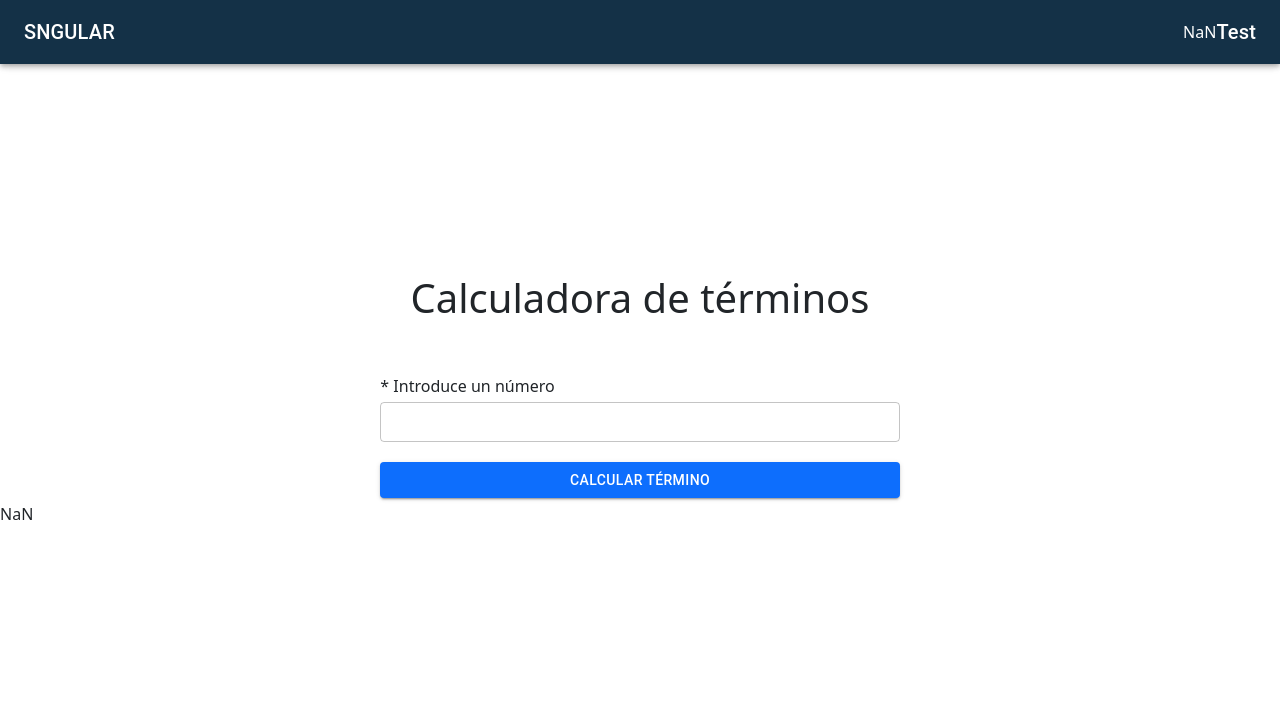
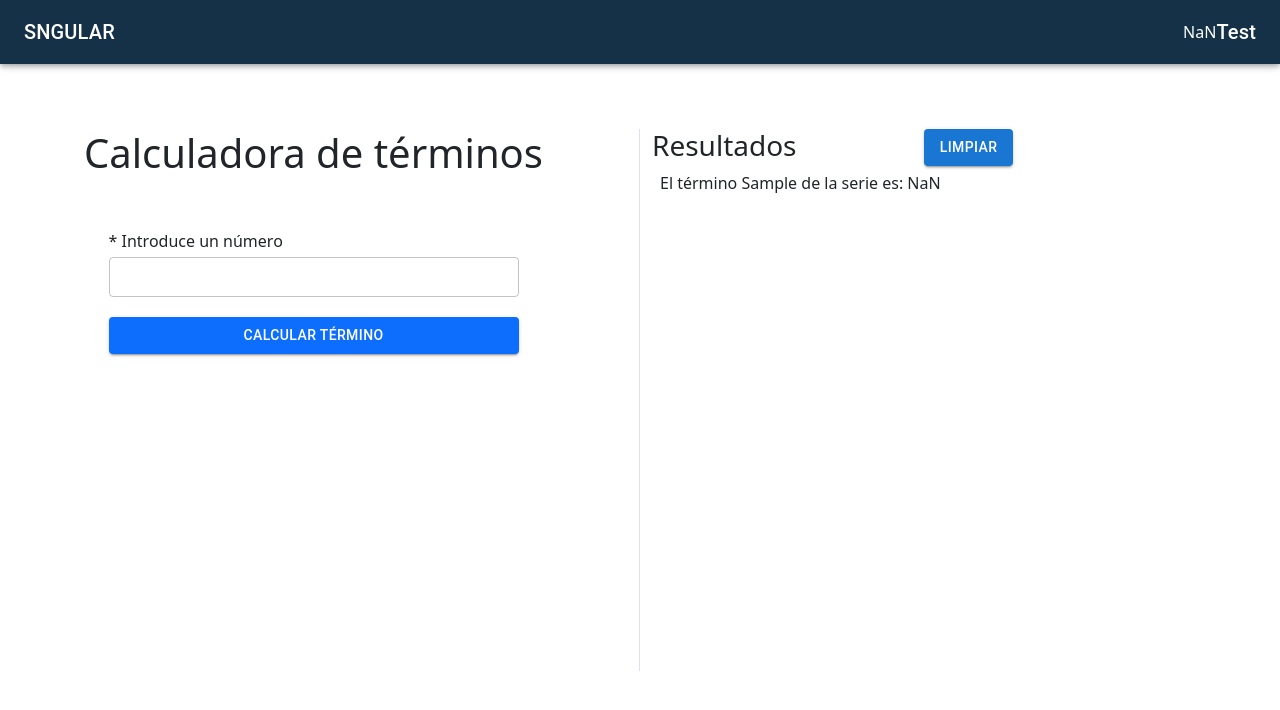
Before and after one commit to AngelMond/sngular_test, a React (Vite) app: page / in a window 1280 px wide. Both pictures are taken after typing "Sample" into the empty fields and a click on the button "CALCULAR TÉRMINO". Shown: the top 710 px of the page. Built offline with nearby package versions, Linux system fonts and the light colour scheme.

Commit message:
Se modifica componente para mostrar resultados

```diff
--- a/package.json
+++ b/package.json
@@ -15,6 +15,7 @@
     "@mui/icons-material": "^5.15.16",
     "@mui/material": "^5.15.16",
     "bootstrap": "^5.3.3",
+    "js-big-integer": "^3.0.25",
     "react": "^18.2.0",
     "react-dom": "^18.2.0"
   },
--- a/src/App.jsx
+++ b/src/App.jsx
@@ -10,8 +10,14 @@
     <>
       <ContextProvider>
         <Header />
-        <UserForm />
-        <ShowResult />
+        <div className='row margin-top-220'>
+          <div className="col-6 border-end">
+            <UserForm />
+          </div>
+          <div className="col-6">
+            <ShowResult />
+          </div>
+        </div>
       </ContextProvider>
     </>
   )
--- a/src/helpers/Classes/Serie.js
+++ b/src/helpers/Classes/Serie.js
@@ -44,7 +44,7 @@
     }
 
     // Método para calcular el término n de la serie
-    static calcularTermino(n) {
+    static serie(n) {
       const primoN = Serie.enesimoPrimo(n);
       const triangularN = Serie.triangular(n - 1);
       const fibonacciN = Serie.fibonacci(n + 2);
@@ -53,7 +53,6 @@
     }
   }
 
-// Ejemplo de uso
-const n = 5; // Calcular el término n de la serie
-const termino = Serie.calcularTermino(n);
-console.log(`El término ${n} de la serie es: ${termino}`);
+
+
+// serie(n)=3primo(n)+triangular(n-1)/2fibonacci(n+2)
--- a/src/pages/ShowResult.jsx
+++ b/src/pages/ShowResult.jsx
@@ -2,23 +2,56 @@
 
 // Contexto
 import { useUserContext } from './context/Context';
+import { Box, Button } from '@mui/material';
 
 
 // Componente que muestra el resultado
 export const ShowResult = () => {
 
-    const { result } = useUserContext();
+    const { result, arrayResults, setArrResults, setResult } = useUserContext();
+
+
+    const handleCleanHistory = () => {
+        setArrResults([]);
+        setResult(null);
+    }
 
     return (
         <>
-            {result &&
+            <div className="row">
+                <h3 className='col-5'>Resultados</h3>
+                <div className="col-6">
+                    <Box sx={{ position: 'relative' }}>
+                        <Button
+                            className=""
+                            variant="contained"
+                            type="button"
+                            onClick={handleCleanHistory}
+                        // disabled={loading}
+                        >
+                            Limpiar
+                        </Button>
 
-                <div className="row justify-content-center mt-5">
-                    <div className='col-5'>
-                        Resultado:
-                        <span className='ms-2'>{result}</span>
-                    </div>
+                    </Box>
                 </div>
+            </div>
+
+            {arrayResults &&
+                <Box sx={{ position: 'relative', height: 500, overflowY: 'auto' }}>
+                    {
+                        arrayResults.map((el, ix) => {
+                            return (
+                                <>
+                                    <div className="row justify-content-start ">
+                                        <div className=''>
+                                            <span className='ms-2'>El término {el.input} de la serie es: {el.result}</span>
+                                        </div>
+                                    </div >
+                                </>
+                            )
+                        })
+                    }
+                </Box>
             }
         </>
     )
--- a/src/pages/UserForm.jsx
+++ b/src/pages/UserForm.jsx
@@ -23,7 +23,7 @@
 
                     <form onSubmit={handleSubmit}>
                         <div className='row justify-content-center'>
-                            <div className='col-5'>
+                            <div className='col-8'>
                                 <InputTextFieldOutlined setInputValue={setInputValue} inputValue={inputValue} isRequired={true} textLabel={"Introduce un número"} />
                                 <SendButton
                                     loading={loading}
--- a/src/pages/context/Context.jsx
+++ b/src/pages/context/Context.jsx
@@ -6,6 +6,8 @@
 import Serie from '../../helpers/Classes/Serie';
 
 export const ContextProvider = ({ children }) => {
+
+
 
     // Estado almacena el resultado de la logica
     const [result, setResult] = useState(null);
@@ -16,20 +18,32 @@
     // Estado para obtener el valor que usuario ingresa por input
     const [inputValue, setInputValue] = useState('');
 
+    const [arrayResults, setArrResults] = useState([]);
+
     const handleSubmit = (e) => {
         e.preventDefault()
-        console.log("hola desde contexto")
-        console.log(inputValue)
+        // console.log("hola desde contexto")
+        // console.log(inputValue)
 
         setLoading(true);
-        setTimeout(function () {
-            const resultado = Serie.calcularTermino(inputValue)
-            console.log(`El término ${inputValue} de la serie es: ${resultado}`);
 
-            setResult(resultado)
-            setLoading(false);
-            setInputValue('');
-        }, 1000);
+
+        // const serie = new Serie();
+        const parsedInputValue = parseInt(inputValue); // Parse inputValue to integer
+        const result = Serie.serie(parsedInputValue);
+        console.log(`El término ${parsedInputValue} de la serie es: ${result}`);
+
+        const obj = {
+            input: inputValue,
+            result: result
+        }
+
+        setArrResults([...arrayResults, obj ])
+
+        setResult(result)
+        setLoading(false);
+        setInputValue('');
+
     }
 
 
@@ -41,6 +55,9 @@
                 setInputValue,
                 inputValue,
                 result,
+                setResult,
+                arrayResults,
+                setArrResults
             }}>
                 {children}
             </Context.Provider>
--- a/src/styles/index.css
+++ b/src/styles/index.css
@@ -79,3 +79,8 @@
 .bg-blue{
   background-color: #143147 !important;
 }
+
+
+.margin-top-220{
+  margin-top: 220px;
+}
```
Also changed, not shown: 1 other file (tests, documents, lock files or other folders). Lines whose indentation alone changed are shown as unchanged.
